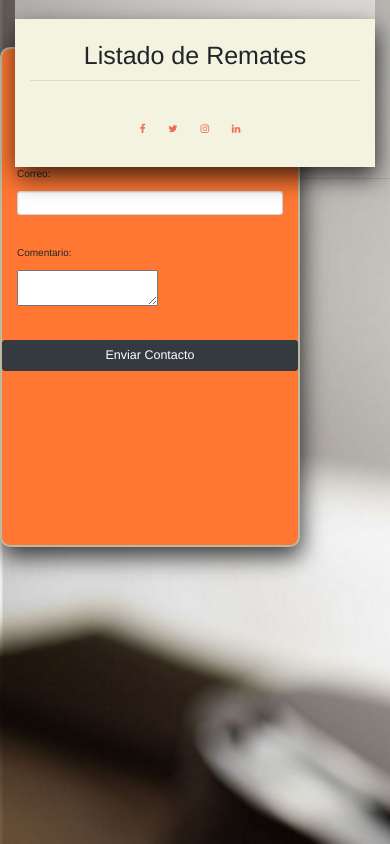
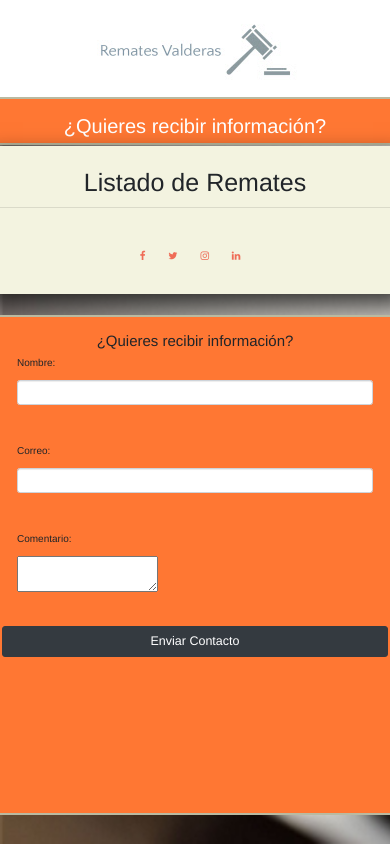
Before and after one commit to courbisWeb/Remates, a PHP site: page /Remates/ in a window 390 px wide. Run offline with PHP 8.4, Linux system fonts and the light colour scheme; data that the repository does not hold is empty; some libraries are stand-ins or nearby versions; some web fonts are replaced.

Commit message:
Todo listo

```diff
--- a/index.php
+++ b/index.php
@@ -21,12 +21,11 @@
   <!--Fin Archivos externos-->
   </head>
   <body>
+    <div class="row">
 <!--Cabecera con logos en los extremos-->
-    <div style="position: fixed;" class="hidden-xs-down hidden-sm-down hidden-md-down hidden-lg-down col-12 site-wrap">
-
-      <header class="col-12 site-navbar py-1" style="background-color: white;opacity: 0.5; margin-bottom: 0px;"role="banner">
+      <div id="logo" class="encabezado col-xs-12 col-sm-12 col-md-12 col-lg-12">
+        <header class="" style="background-color: white;opacity: 0.5;">
             <div class="row col-12 align-items-center">
-
               <div class="col-6 col-xl-2">
                 <a href="#">
                   <img src="assets/remate.jpg" alt="Image" class="img-md-fluid">
@@ -41,9 +40,29 @@
         </header>
       </div>
 <!--Fin Cabecera con logos en los extremos-->
-
-<!--Contacto-->
-    <div style="font-size: bold;" class="hidden-xs-down hidden-sm-down RecibeInfo">
+<!--Cabecera Mobile-->
+      <div id="logoPhone" class="ocultar col-xs-12 col-sm-12 col-md-12 col-lg-12">
+        <header class="" style="background-color: white;opacity: 0.5;">
+              <center>
+                <a href="#">
+                  <img src="assets/remate.jpg" alt="Image" class="img-md-fluid">
+                </a>
+              </center>
+        </header>
+      </div>
+<!--Fin Cabecera Mobile-->
+<!--recibeInfoBTN-->
+  </div>
+  <div id="recibeInfoBTN" class="row">
+    <center>
+      <br>
+      <h2>¿Quieres recibir información?</h2>
+    </center>
+  </div>
+<!--Fin recibeInfoBTN-->
+  <div class="row">
+<!--Contacto grande-->
+        <div id="enviaContacto" style="font-size: bold;" class="RecibeInfo">
           <form>
             <center>
               <br>
@@ -76,12 +95,11 @@
             <input type="submit" class="btn btn-dark btn-lg btn-block" name="" value="Enviar Contacto">
           </form>
         </div>
-<!--Fin Contacto-->
+<!--Fin Contacto grande-->
 
-    <div class="site-section">
-      <div class="container">
-          <div class="col-xs-0 col-sm-0 col-md-2 col-lg-2"></div>
-          <div class="colorPaper col-xs-12 col-sm-12 col-md-8 col-lg-8">
+<!--*************************************Contenido principal******************************************************-->
+              <div class="col-xs-0 col-sm-0 col-md-3 col-lg-3"></div>
+              <div class="colorPaper col-xs-12 col-sm-12 col-md-6 col-lg-6">
                   <div class="row">
                     <div class="col-xs-0 col-sm-0 col-md-3 col-lg-3"></div>
                     <div style="text-align: center;"class="col-xs-12 col-sm-12 col-md-6 col-lg-6">
@@ -185,40 +203,50 @@
                   </div>
 <!--FIN REDES SOCIALES-->
                 </div>
+              <div class="col-xs-0 col-sm-0 col-md-3 col-lg-3"></div>
+            <hr>
+    <!--*************************************Fin Contenido principal******************************************************-->
   </div>
-          <div class="col-2"></div>
-        <hr>
+
+<!--Contacto Mobile-->
+<div class="row">
+  <div id="enviaContactoPhone" class="col-12 RecibeInfoPhone">
+    <form>
       <center>
-          <!--INICIO CONTACTO-->
-          <!--
+        <br>
+        <h4>¿Quieres recibir información?</h4>
+      </center>
       <div class="container">
         <div class="row">
           <div class="col-12">
-                <form action="envia.php" method="post"class="form-consulta" >
-                  <h1>Contacto</h1>
-                  <label>Nombre y apellido: <span>*</span>
-                  <input type="text" name="nombre" placeholder="Nombre y apellido" class="campo-form" required>
-                  </label>
-                  <label>Email: <span>*</span>
+            <p>Nombre:</p>
+          </div>
           <div class="col-12">
-                      <input type="email" name="email" placeholder="Email" class="campo-form "    required>
+            <input type="text" class="form-control" name="">
           </div>
-                  </label>
+          <div style="margin-top: 10%;"class="col-12">
+            <p>Correo:</p>
+          </div>
+          <div  class="col-12">
+            <input type="text" class="form-control" name="">
+          </div>
+          <div style="margin-top: 10%;"class="col-12">
+            <p>Comentario:</p>
+          </div>
+          <div  class="col-12">
+            <textarea></textarea>
+          </div>
+        </div>
+      </div>
       <br>
-                  <label>Consulta:
-                    <textarea name="consulta" class="campo-form"></textarea>
-                  </label>
       <br>
-                  <input type="submit" value="Enviar" class="btn-form">
+      <input type="submit" class="btn btn-dark btn-lg btn-block" name="" value="Enviar Contacto">
     </form>
   </div>
 </div>
-          </div>
-          -->
-          <!--FIN CONTACTO-->
-        </center>
-      </div>
-    </div>
+<!--Fin Contacto Mobile-->
+
+
 
     <script src="js/jquery-3.3.1.min.js"></script>
     <script src="js/jquery-migrate-3.0.1.min.js"></script>
--- a/js/home.js
+++ b/js/home.js
@@ -1,5 +1,5 @@
 $(document).ready(function(){
-	console.log("Jquery charged!!")
+	console.log("Jquery charged!!");
 
 $("#btnRemate1").click(function(){
 window.open('verArchivos.php?idRemate=1','','width= 500,height=500');
@@ -21,4 +21,9 @@
 window.open('verArchivos.php?idRemate=5','','width= 500,height=500');
 });
 
+$("#recibeInfoBTN").click(function(){
+	console.log("Jquery charged!!");
+	$('html, body').animate({scrollTop: '10000px'}, 800);
 });
+
+});
--- a/style/homePrincipal.css
+++ b/style/homePrincipal.css
@@ -7,6 +7,32 @@
 	background-size: cover;
 	font-family: "Helvetica Neue", Helvetica, Arial, sans-serif;
 
+}
+
+.encabezado
+{
+	position: fixed;
+}
+
+#logoPhone
+{
+
+	display: none;
+	background-color: white;
+
+}
+
+#enviaContacto
+{
+	position: fixed;
+}
+
+#recibeInfoBTN
+{
+	display: none;
+	background-color: #FF7733;
+	border: 2px solid #BABAA1;
+	color: white;
 }
 
 .imgRemate
@@ -90,7 +116,6 @@
 .RecibeInfo
 {
 	margin-top: 12%;
-	position: fixed;
 	width: 300px;
 	height: 500px;
 	background-color: #FF7733;
@@ -102,3 +127,65 @@
 	-webkit-border-radius: 10px 10px 10px 10px;
 	border: 2px solid #BABAA1;
 }
+
+.RecibeInfoPhone
+{
+	display: none;
+	height: 500px;
+	background-color: #FF7733;
+	border: 2px solid #BABAA1;
+}
+
+#enviaContactoPhone
+{
+	display: none;
+}
+
+@media screen and (max-width: 600px)
+{
+#logo
+{
+	display: none;
+}
+}
+
+@media screen and (max-width: 600px)
+{
+#logoPhone
+{
+	display: block;
+}
+}
+
+@media screen and (max-width: 600px)
+{
+#enviaContacto
+{
+	display: none;
+}
+}
+
+@media screen and (max-width: 600px)
+{
+#enviaContactoPhone
+{
+	display: block;
+}
+}
+
+@media screen and (max-width: 600px)
+{
+#recibeInfoBTN
+{
+	display: block;
+}
+}
+
+@media screen and (max-width: 600px)
+{
+.colorPaper
+{
+	margin-top: 0px;
+	margin-bottom: 0px;
+}
+}
```
Lines whose indentation alone changed are shown as unchanged.
